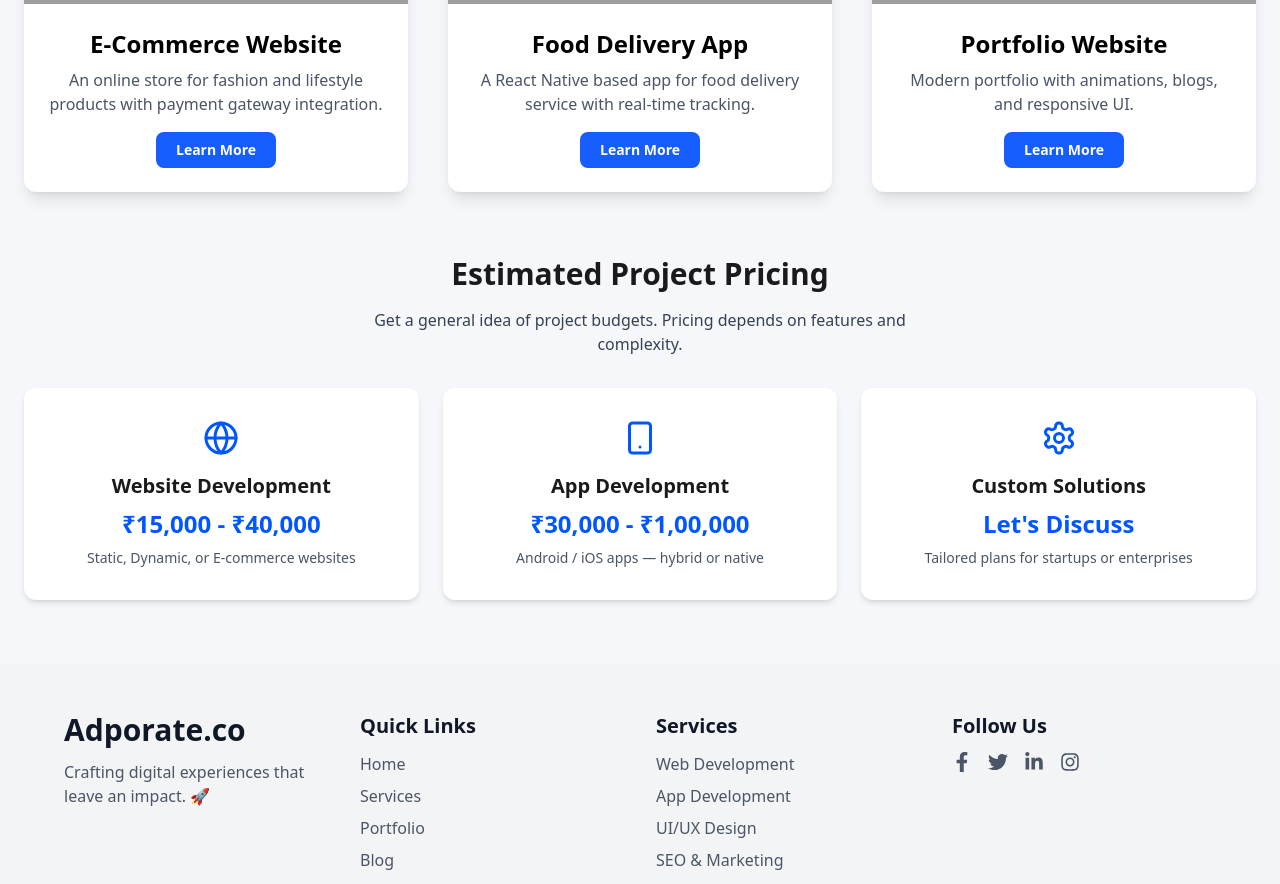
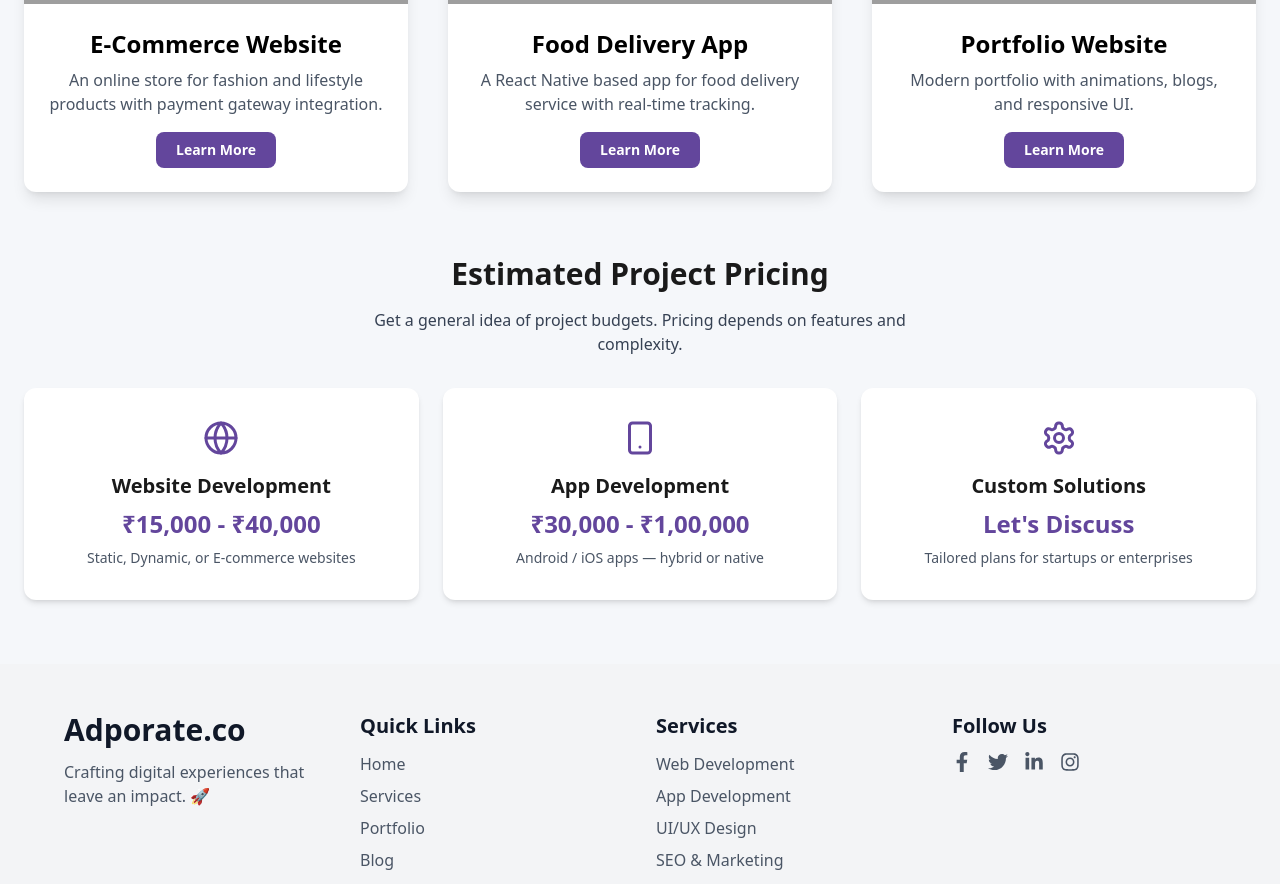
Before and after one commit to shan3274/adporate-co, a Next.js app: page /projects in a window 1280 px wide. Shown: the part 1100-1984 px from the top of the page. Built offline with nearby package versions, Linux system fonts and the light colour scheme; grey boxes are pictures that could not be loaded.

Commit message:
added the dark theme in some sections also add the social media links

```diff
--- a/components/Footer.jsx
+++ b/components/Footer.jsx
@@ -25,7 +25,7 @@ const Footer = () => {
         >
           <h3 className="text-xl font-semibold text-gray-900">Quick Links</h3>
           <ul className="mt-3 space-y-2">
-            {["Home", "Services", "Portfolio", "Blog", "Contact"].map((link, index) => (
+            {["Home", "Services", "Portfolio", "Blog", "Contact","Careers"].map((link, index) => (
               <li key={index}>
                 <a href={`/${link.toLowerCase()}`} className="text-gray-600 hover:text-gray-900 transition">
                   {link}
@@ -63,8 +63,11 @@ const Footer = () => {
         >
           <h3 className="text-xl font-semibold text-gray-900">Follow Us</h3>
           <div className="flex space-x-4 mt-3">
-            {[FaFacebookF, FaTwitter, FaLinkedinIn, FaInstagram].map((Icon, index) => (
-              <a key={index} href="#" className="text-gray-600 hover:text-gray-900 transition text-xl">
+            {[{ Icon: FaFacebookF, link: "https://facebook.com/yourpage" },
+            { Icon: FaTwitter, link: "https://twitter.com/yourprofile" },
+            { Icon: FaLinkedinIn, link: "https://www.linkedin.com/in/adporate-commercials-90a679299/" },
+            { Icon: FaInstagram, link: "https://www.instagram.com/adporate.co/" },].map(({ Icon, link }, index) => (
+              <a key={index} href={link} target="_blank" rel="noopener noreferrer" className="text-gray-600 hover:text-gray-900 transition text-xl">
                 <Icon />
               </a>
             ))}
--- a/pages/employees.jsx
+++ b/pages/employees.jsx
@@ -61,7 +61,7 @@ const Employees = () => {
             animate={{ opacity: 1, y: 0 }}
             transition={{ duration: 0.8 }}
           >
-            Our <span className="text-[#0057FF]">Team</span> Drives Success
+            Our <span className="text-[#63469c]">Team</span> Drives Success
           </motion.h1>
 
           <motion.p
@@ -84,12 +84,12 @@ const Employees = () => {
               to="team"
               smooth={true}
               duration={800}
-              className="px-6 py-3 text-lg font-medium text-white bg-[#0057FF] rounded-full hover:bg-[#0040CC] transition-all shadow-lg cursor-pointer"
+              className="px-6 py-3 text-lg font-medium text-white bg-[#63469c] rounded-full hover:bg-purple-700 transition-all shadow-lg cursor-pointer"
             >
               View Team
             </ScrollLink>
 
-            <Link href="/careers" className="px-6 py-3 text-lg font-medium text-[#0057FF] border border-[#0057FF] rounded-full hover:bg-[#0057FF] hover:text-white transition-all shadow-lg">
+            <Link href="/careers" className="px-6 py-3 text-lg font-medium text-[#63469c] border border-[#63469c] rounded-full hover:bg-purple-700 hover:text-white transition-all shadow-lg">
               Join Us
             </Link>
           </motion.div>
--- a/pages/projects.jsx
+++ b/pages/projects.jsx
@@ -46,7 +46,7 @@ const Project = () => {
         <div className="w-full md:w-1/2 text-center md:text-left">
           <h1 className="text-4xl md:text-5xl font-bold leading-tight">
             We Build Digital Products <br />
-            <span className="text-[#0057FF]">That Solve Real Problems</span>
+            <span className="text-[#63469c]">That Solve Real Problems</span>
           </h1>
           <p className="mt-4 text-gray-600 text-base md:text-lg leading-relaxed">
             From idea to deployment — we’ve delivered 25+ projects including
@@ -87,7 +87,7 @@ const Project = () => {
               <p className="text-gray-600 mt-2">{project.desc}</p>
 
               <Link href={`/projects/${project.slug}`}>
-                <button className="mt-4 px-5 py-2 text-sm bg-blue-600 text-white font-semibold rounded-lg hover:bg-blue-700 transition">
+                <button className="mt-4 px-5 py-2 text-sm bg-[#63469c] text-white font-semibold rounded-lg hover:bg-purple-700 transition">
                   Learn More
                 </button>
               </Link>
@@ -107,10 +107,10 @@ const Project = () => {
         <div className="flex flex-col md:flex-row justify-center gap-6">
           <div className="bg-white shadow-md rounded-xl px-6 py-8 w-full md:w-1/3">
             <div className="flex justify-center mb-4">
-              <Globe size={36} className="text-[#0057FF]" />
+              <Globe size={36} className="text-[#63469c]" />
             </div>
             <h3 className="text-xl font-semibold mb-2">Website Development</h3>
-            <p className="text-[#0057FF] text-2xl font-bold">₹15,000 - ₹40,000</p>
+            <p className="text-[#63469c] text-2xl font-bold">₹15,000 - ₹40,000</p>
             <p className="mt-2 text-sm text-gray-600">
               Static, Dynamic, or E-commerce websites
             </p>
@@ -118,10 +118,10 @@ const Project = () => {
 
           <div className="bg-white shadow-md rounded-xl px-6 py-8 w-full md:w-1/3">
             <div className="flex justify-center mb-4">
-              <Smartphone size={36} className="text-[#0057FF]" />
+              <Smartphone size={36} className="text-[#63469c]" />
             </div>
             <h3 className="text-xl font-semibold mb-2">App Development</h3>
-            <p className="text-[#0057FF] text-2xl font-bold">₹30,000 - ₹1,00,000</p>
+            <p className="text-[#63469c] text-2xl font-bold">₹30,000 - ₹1,00,000</p>
             <p className="mt-2 text-sm text-gray-600">
               Android / iOS apps — hybrid or native
             </p>
@@ -132,10 +132,10 @@ const Project = () => {
             className="bg-white shadow-md rounded-xl px-6 py-8 w-full md:w-1/3"
           >
             <div className="flex justify-center mb-4">
-              <Settings size={36} className="text-[#0057FF]" />
+              <Settings size={36} className="text-[#63469c]" />
             </div>
             <h3 className="text-xl font-semibold mb-2">Custom Solutions</h3>
-            <p className="text-[#0057FF] text-2xl font-bold">Let's Discuss</p>
+            <p className="text-[#63469c] text-2xl font-bold">Let's Discuss</p>
             <p className="mt-2 text-sm text-gray-600">
               Tailored plans for startups or enterprises
             </p>
```
